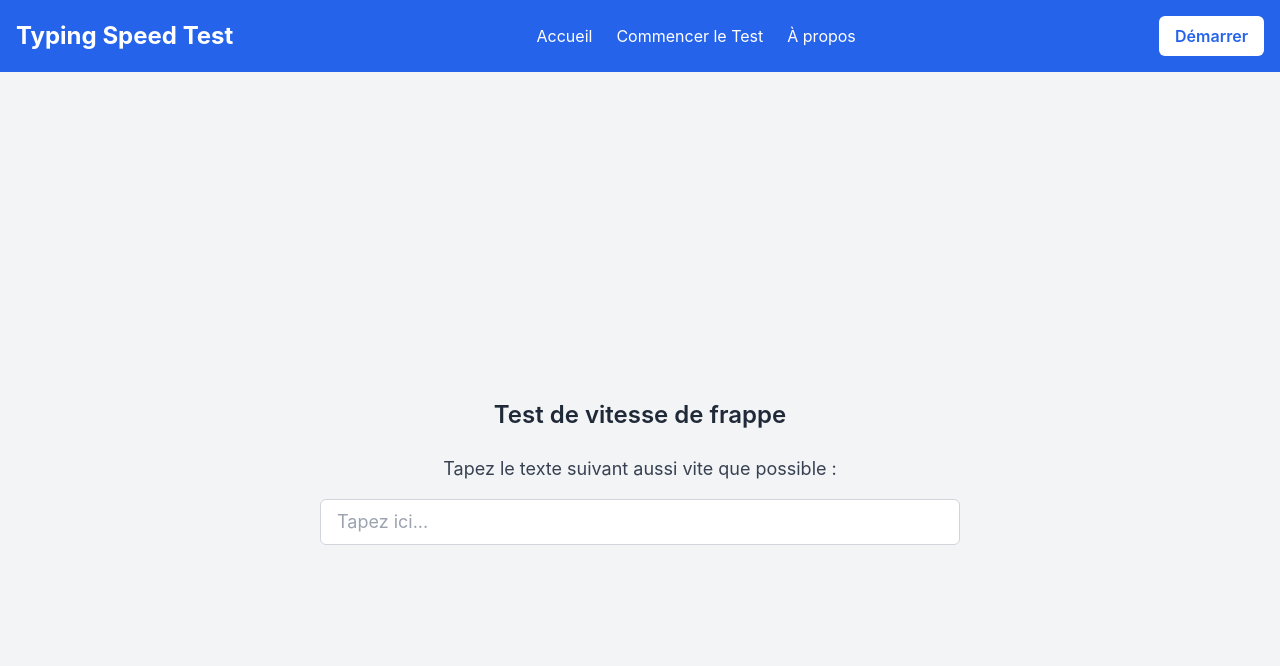
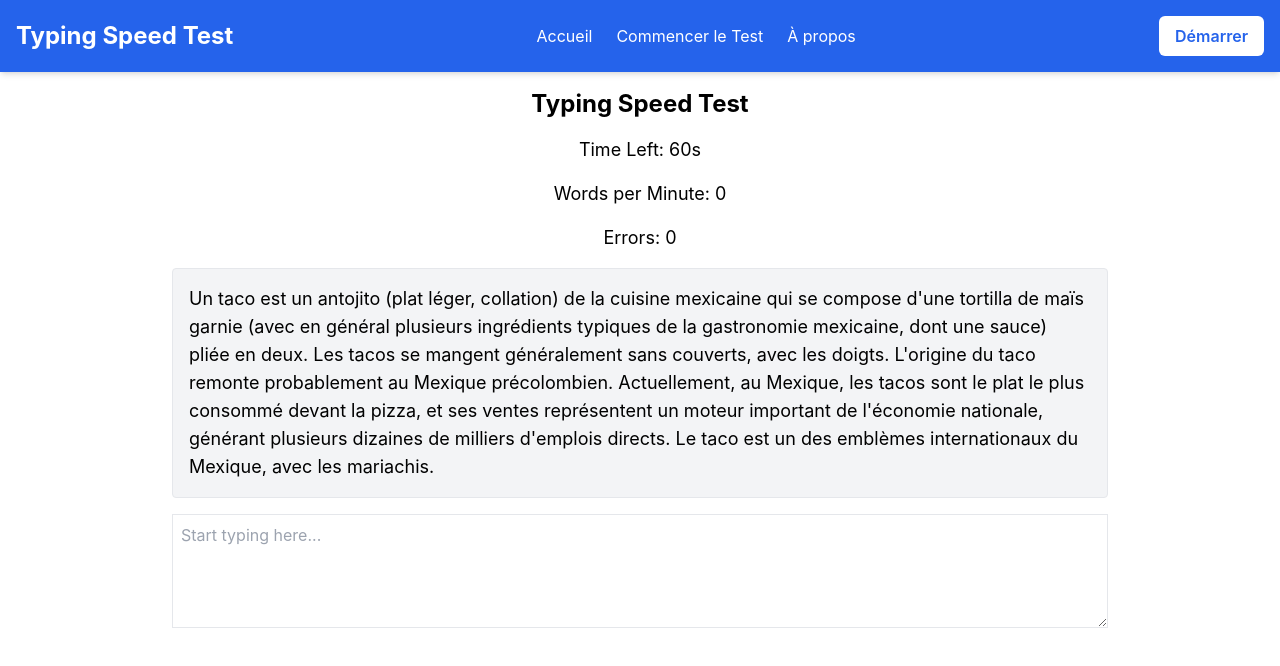
Before and after one commit to timmeyer1/REACT_Typing, a React (Create React App) app: page /test in a window 1280 px wide. Shown: the top 666 px of the page. Built offline with nearby package versions, Linux system fonts and the light colour scheme.

Commit message:
ajout textes personnalisées + comptage d'erreurs + comptage de mots écrits par minute

```diff
--- a/src/components/pages/TypingTest.js
+++ b/src/components/pages/TypingTest.js
@@ -1,15 +1,116 @@
-import React from 'react';
+import React, { useState, useEffect } from "react";
+import { randomTexts } from "../../texts";
 
 const TypingTest = () => {
+  // État pour stocker le texte cible et le texte tapé
+  const [targetText, setTargetText] = useState("");
+  const [typedText, setTypedText] = useState("");
+
+  // État pour le chronomètre et le suivi du test
+  const [timeLeft, setTimeLeft] = useState(60);
+  const [isTestActive, setIsTestActive] = useState(false);
+
+  // État pour le suivi des erreurs et la vitesse
+  const [errors, setErrors] = useState(0);
+  const [wordsPerMinute, setWordsPerMinute] = useState(0);
+
+  // Génère un texte aléatoire au démarrage
+  useEffect(() => {
+    const randomIndex = Math.floor(Math.random() * randomTexts.length);
+    setTargetText(randomTexts[randomIndex]);
+  }, []);
+
+  // Gestion de la saisie de l'utilisateur
+  const handleTyping = (event) => {
+    const { value } = event.target;
+
+    if (!isTestActive) {
+      setIsTestActive(true); // Démarre le test à la première frappe
+    }
+
+    // Vérifier si le texte tapé est correct jusqu'au dernier caractère tapé
+    const currentCharacter = value[value.length - 1];
+    const correctCharacter = targetText[value.length - 1];
+
+    if (currentCharacter !== correctCharacter) {
+      setErrors((prev) => prev + 1); // Compte une erreur
+      return; // Arrête ici si une faute est détectée
+    }
+
+    // Si pas de faute, met à jour le texte tapé
+    setTypedText(value);
+  };
+
+  // Fonction pour calculer les mots tapés
+  const calculateWords = (text) => {
+    return text.trim().split(/\s+/).length;
+  };
+
+  // Calcul de la vitesse en temps réel
+  useEffect(() => {
+    if (isTestActive && timeLeft > 0) {
+      const wordsTyped = calculateWords(typedText);
+      setWordsPerMinute(((wordsTyped / (60 - timeLeft)) * 60).toFixed(2));
+    }
+  }, [typedText, timeLeft, isTestActive]);
+
+  // Fonction pour terminer le test
+  const endTest = () => {
+    setIsTestActive(false);
+  };
+
+  // Démarre le compte à rebours dès que le test commence
+  useEffect(() => {
+    if (isTestActive && timeLeft > 0) {
+      const timerId = setTimeout(() => setTimeLeft(timeLeft - 1), 1000);
+      return () => clearTimeout(timerId);
+    } else if (timeLeft === 0) {
+      endTest(); // Termine le test lorsque le temps est écoulé
+    }
+  }, [isTestActive, timeLeft]);
+
+  // Vérifie les correspondances caractère par caractère
+  const getHighlightedText = () => {
+    return targetText.split("").map((char, index) => {
+      let color;
+      if (index < typedText.length) {
+        color = char === typedText[index] ? "text-green-500" : "text-red-500";
+      }
+      return (
+        <span key={index} className={color}>
+          {char}
+        </span>
+      );
+    });
+  };
+
   return (
-    <div className="flex flex-col items-center justify-center min-h-screen bg-gray-100 text-center">
-      <h2 className="text-2xl font-semibold text-gray-800 mb-6">Test de vitesse de frappe</h2>
-      <p className="mb-4 text-lg text-gray-700">Tapez le texte suivant aussi vite que possible :</p>
-      <input
-        type="text"
-        placeholder="Tapez ici..."
-        className="w-3/4 md:w-1/2 px-4 py-2 border border-gray-300 rounded-md text-lg focus:outline-none focus:ring-2 focus:ring-blue-400"
+    <div className="flex flex-col items-center justify-center p-4">
+      <h1 className="text-2xl font-bold mb-4">Typing Speed Test</h1>
+
+      <div className="text-lg mb-4">Time Left: {timeLeft}s</div>
+      <div className="text-lg mb-4">Words per Minute: {wordsPerMinute}</div>
+      <div className="text-lg mb-4">Errors: {errors}</div>
+
+      <div className="border p-4 rounded w-3/4 bg-gray-100 mb-4">
+        <p className="text-lg">{getHighlightedText()}</p>
+      </div>
+
+      <textarea
+        value={typedText}
+        onChange={handleTyping}
+        rows="4"
+        className="border p-2 w-3/4"
+        placeholder="Start typing here..."
+        disabled={timeLeft === 0} // Désactive lorsque le test est terminé
       />
+
+      {timeLeft === 0 && (
+        <div className="mt-4">
+          <p>Final Words per Minute: {wordsPerMinute}</p>
+          <p>Total Errors: {errors}</p>
+        </div>
+      )}
     </div>
   );
 };
--- /dev/null
+++ b/src/texts.js
@@ -0,0 +1,11 @@
+export const randomTexts = [
+    "La baguette de pain maison, emblème de la boulangerie française, incarne à la fois la simplicité et l'excellence artisanale. Cette recette iconique, réalisée avec quelques ingrédients de base, offre une expérience culinaire authentique et gratifiante. Pétrir la pâte à la main, sentir les arômes du pain frais emplir la cuisine, puis déguster une baguette croustillante à la sortie du four sont des moments de pure satisfaction.",
+
+    "Le boeuf bourguignon est un plat de viande de boeuf braisée au vin rouge, et servi avec une garniture composée d'oignons grelots, de champignons et de lardons. Il s'agit d'un des plats les plus populaires en France, et s'il est souvent considéré comme une spécialité bourguignonne, le boeuf bourguignon est en réalité originaire de Paris. Servi dans les bouillons Duval à Paris en 1878, puis à la carte de nombreux restaurants et réceptions parisiennes dans la décennie des années 1880, la recette du boeuf bourguignon est codifiée par Auguste Escoffier dans son Guide culinaire en 1903, puis Auguste Colombié dans La cuisine bourgeoise en 1906.",
+
+    "À l’origine, le Raclette du Valais est traditionnellement fondu au feu de bois, puis par des fours à raclette électriques depuis les années 1950. La raclette est consommée à ce jour au-delà du Valais, en Suisse (dont elle est un des emblèmes), et dans le monde, préparées avec des appareils de cuisson spécifiques, telle la raclette électrique, appelée « raclonette » en Suisse, notamment en Valais. Elle est posée en milieu de table et se compose d'un gril électrique (ou four à raclette), sous lequel viennent se poser des poêlons contenant le fromage à fondre, surmontée d'une plaque chauffante.",
+
+    "Le foufou (parfois fufu) est une pâte ou purée, solide ou molle selon le goût du consommateur, réalisée à partir de farines ou de tubercules bouillis et pilés. Il est fabriqué à partir de manioc, de maïs, de banane plantain ou d'igname, et se mange avec une sauce en accompagnement. Au Ghana, le fufu, également appelé fufuo, est blanc et collant (si la banane plantain n'est pas mélangée au manioc lors du pilonnage). La méthode traditionnelle de manger du fufu consiste à pincer une partie du fufu entre les doigts de la main droite et à en faire une boule ronde facilement ingérable. La balle est ensuite plongée dans la soupe avant d'être mangée.",
+
+    "Un taco est un antojito (plat léger, collation) de la cuisine mexicaine qui se compose d'une tortilla de maïs garnie (avec en général plusieurs ingrédients typiques de la gastronomie mexicaine, dont une sauce) pliée en deux. Les tacos se mangent généralement sans couverts, avec les doigts. L'origine du taco remonte probablement au Mexique précolombien. Actuellement, au Mexique, les tacos sont le plat le plus consommé devant la pizza, et ses ventes représentent un moteur important de l'économie nationale, générant plusieurs dizaines de milliers d'emplois directs. Le taco est un des emblèmes internationaux du Mexique, avec les mariachis.",
+  ];
```
Also changed, not shown: src/logo.svg (deleted).
